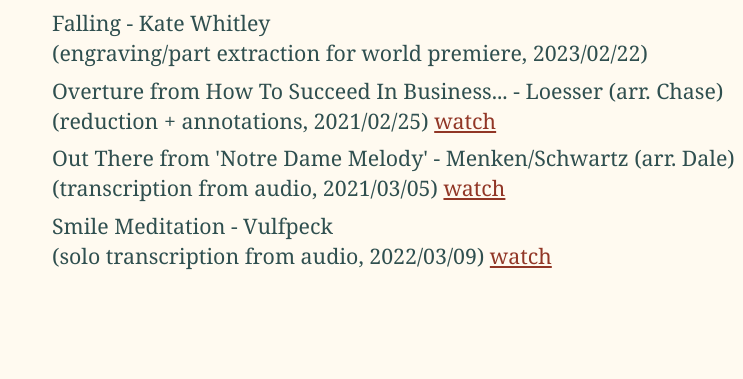
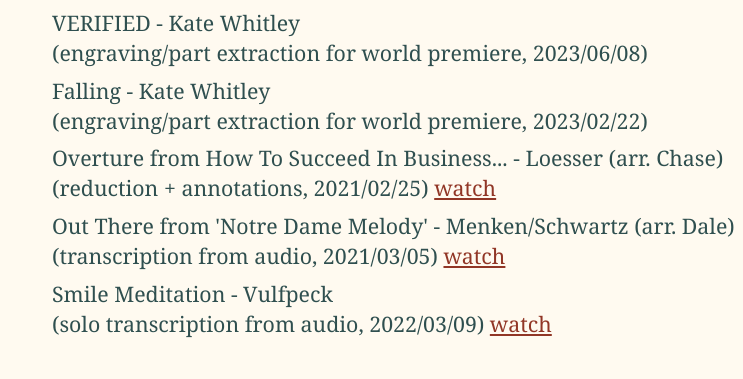
Before and after one commit to joejbarr/joebarr.co.uk-2023, a plain HTML site: page index.html in a window 1280 px wide. Shown: the part 714-1093 px from the top of the page, without its empty margins (208-951 px from the left). Before the commit the page ends 1025 px from the top, so only its background shows below. Drawn offline with nearby package versions, Linux system fonts and the light colour scheme.

Commit message:
added kw VERIFIED piece

```diff
--- a/index.html
+++ b/index.html
@@ -36,6 +36,7 @@
     sheet music
   </h3>
   <div class="work">
+    <div class="work-item">VERIFIED - Kate Whitley <br>(engraving/part extraction for world premiere, 2023/06/08)</div>
     <div class="work-item">Falling - Kate Whitley <br>(engraving/part extraction for world premiere, 2023/02/22)</div>
     <div class="work-item">Overture from How To Succeed In Business... - Loesser (arr. Chase) <br>(reduction + annotations, 2021/02/25) <a href="https://youtu.be/DAlQ3LoYK68" target="_blank" rel="noopener noreferrer">watch</a></div>
     <div class="work-item">Out There from 'Notre Dame Melody' - Menken/Schwartz (arr. Dale) <br>(transcription from audio, 2021/03/05) <a href="https://youtu.be/FroF8Rmo8fc" target="_blank" rel="noopener noreferrer">watch</a></div>
```
